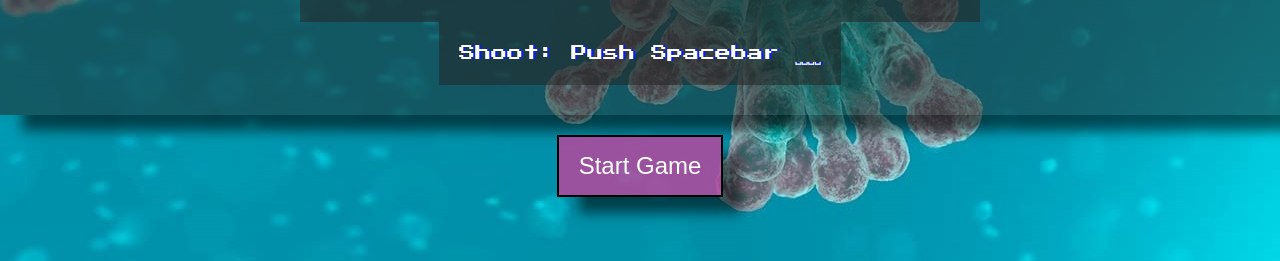
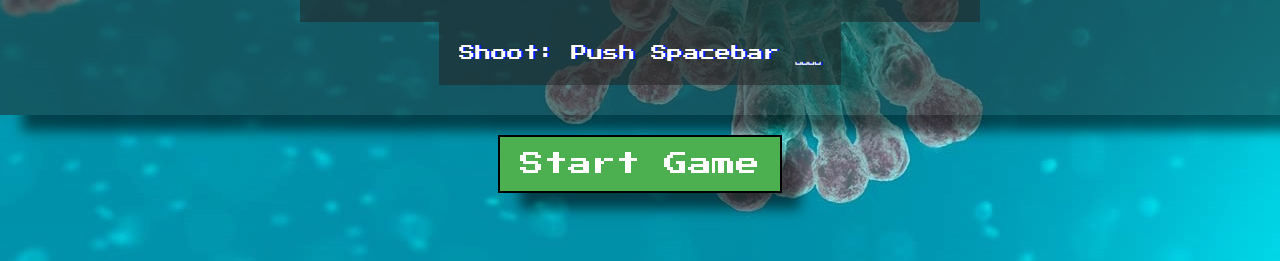
Before and after one commit to skanndar/Pangdemic, a website: page index.html in a window 1280 px wide. In both pictures the pointer is over the button "Start Game". Shown: the part 539-800 px from the top of the page. Drawn offline with Linux system fonts and the light colour scheme.

Commit message:
Add buttons styling

```diff
--- a/css/style.css
+++ b/css/style.css
@@ -176,7 +176,13 @@ button {
   margin-bottom: 20px;
   margin-top: 20px;
   box-shadow: 20px 18px 12px -2px rgba(0,0,0,0.56);
+  font-family: "Press Start 2P", cursive;
 }
+button:hover{
+  background-color: #4CAF50;
+  color: white;
+}
+
 
 /* ---- layout ---- */
 
```
